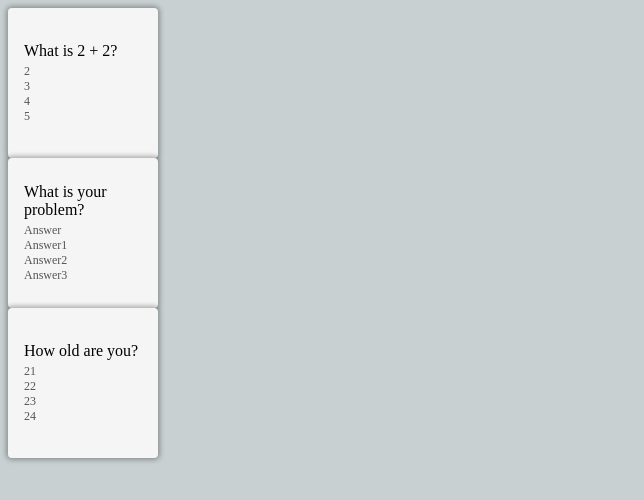
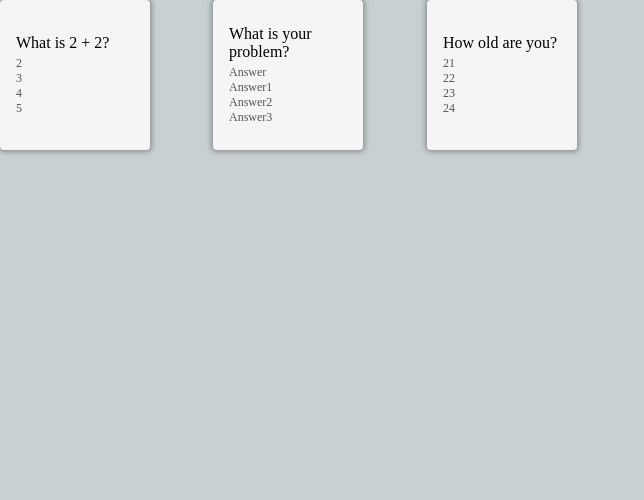
Before and after one commit to chahatbashani2304/Knowledgepedia, a React (Create React App) app in the folder simple-react-app/: page / in a window 1280 px wide. Shown: the top 500 px of the page, without its empty margins (0-644 px from the left). Built offline with nearby package versions, Linux system fonts and the light colour scheme; no server answers.

Commit message:
API Connected, UseEffect

```diff
--- a/simple-react-app/package.json
+++ b/simple-react-app/package.json
@@ -6,6 +6,7 @@
     "@testing-library/jest-dom": "^5.16.5",
     "@testing-library/react": "^13.4.0",
     "@testing-library/user-event": "^13.5.0",
+    "axios": "^1.2.4",
     "react": "^18.2.0",
     "react-dom": "^18.2.0",
     "react-scripts": "5.0.1",
--- a/simple-react-app/src/App.css
+++ b/simple-react-app/src/App.css
@@ -1,5 +1,13 @@
 body {
     background-color: #c8d0d2;
+    margin: 0;
+}
+
+
+.card-grid {
+    display: grid;
+    align-items: center;
+    grid-template-columns: repeat(auto-fill, minmax(200px, 1fr))
 }
 
 .card {
--- a/simple-react-app/src/App.js
+++ b/simple-react-app/src/App.js
@@ -1,11 +1,41 @@
-import React, { useState } from 'react';
+import React, { useState, useEffect } from 'react';
 import FlashcardList from './components/FlashcardList';
 import './App.css';
+import axios from 'axios';
 
 
 function App() {
 
   const [flashcards, setFlashcards] = useState(SAMPLE_FLASHCARDS)
+
+
+  useEffect(() => {
+    axios
+      .get("https://opentdb.com/api.php?amount=10")
+      .then(res => {
+        setFlashcards(res.data.results.map((questionItem, index) => {
+          const answer = decodeString(questionItem.correct_answer)
+          const options = [...questionItem.incorrect_answers.map(a => decodeString(a)), answer]
+          return {
+            id: `${index}-${Date.now()}`,
+            question: decodeString(questionItem.question),
+            answer: questionItem.correct_answer,
+            options: options.sort(() => Math.random() - .5)
+          }
+        }))
+        console.log(res.data)
+      })
+
+  }, [])
+
+
+
+  function decodeString(str) {
+    const textArea = document.createElement('textarea')
+    textArea.innerHTML = str
+    return textArea.value
+  }
+
   return (
     <FlashcardList flashcards={flashcards} />
   );
```
Also changed, not shown: 1 other file (tests, documents, lock files or other folders).
